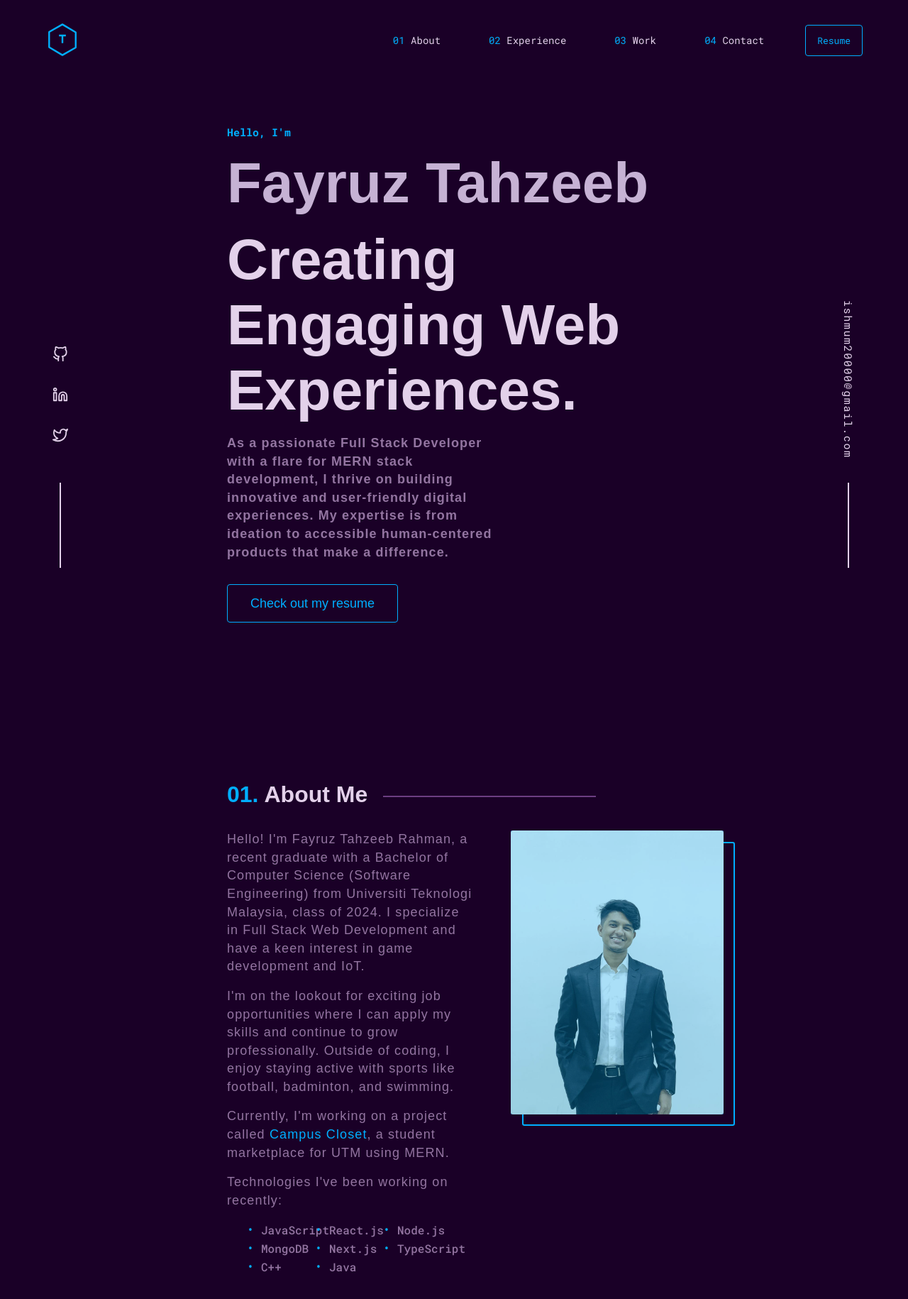
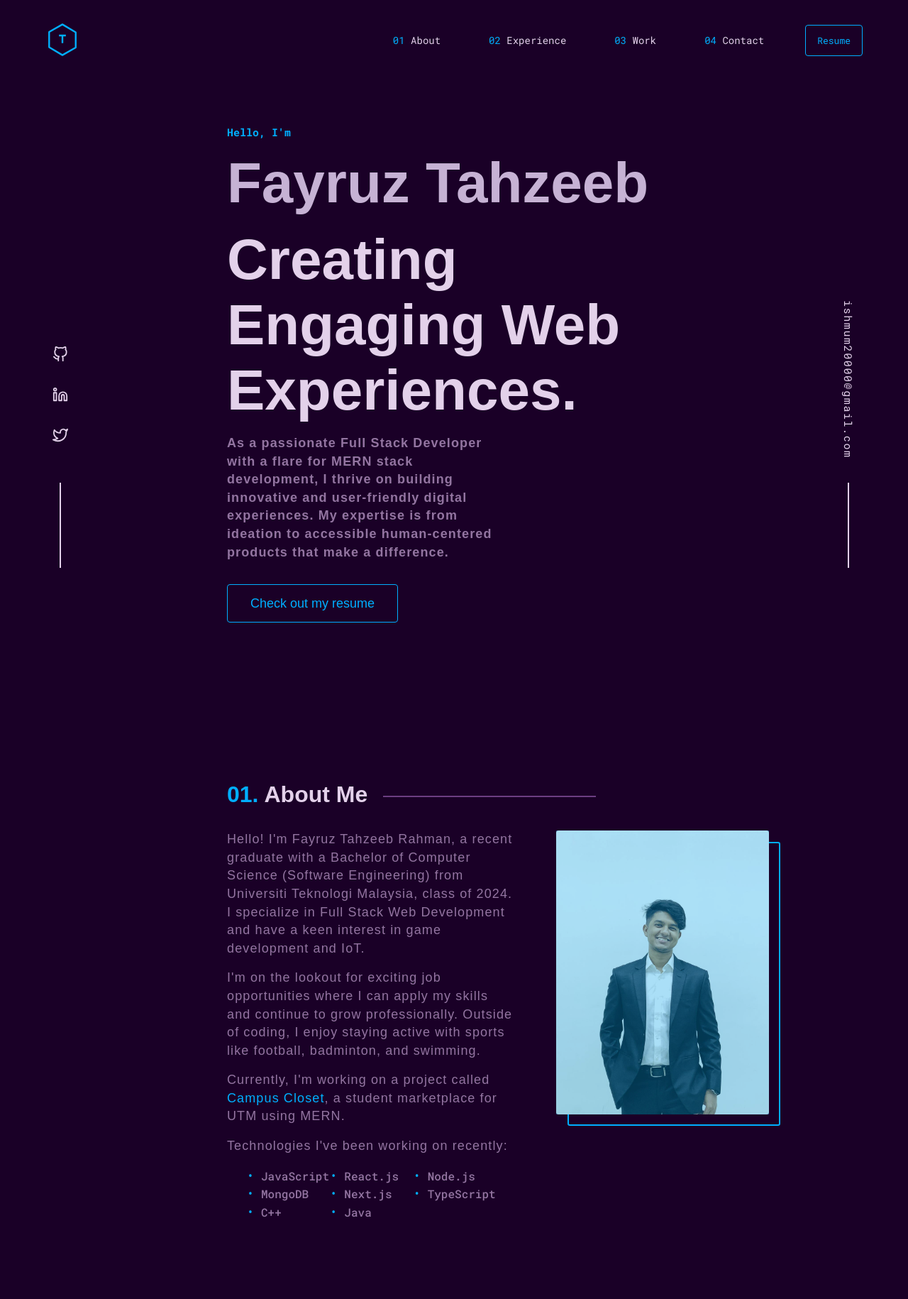
Before and after one commit to ishmumr7/portfolio, a Next.js app: page / in a window 1280 px wide. Shown: the top 1830 px of the page at 71% size. Built offline with nearby package versions, Linux system fonts and the light colour scheme.

Commit message:
Update grid layout

```diff
--- a/src/scss/sections/_about.scss
+++ b/src/scss/sections/_about.scss
@@ -28,7 +28,7 @@
   }
   &-grid {
     display: grid;
-    grid-template-columns: 60% 40%;
+    grid-template-columns: 70% 30%;
     gap: 1rem;
     &-info {
       display: flex;
```
